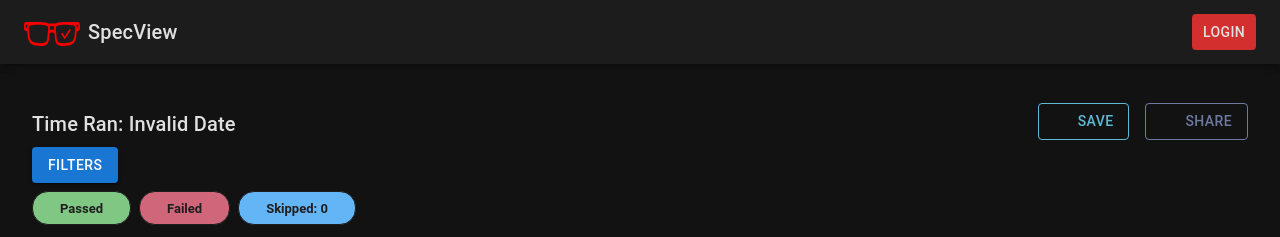
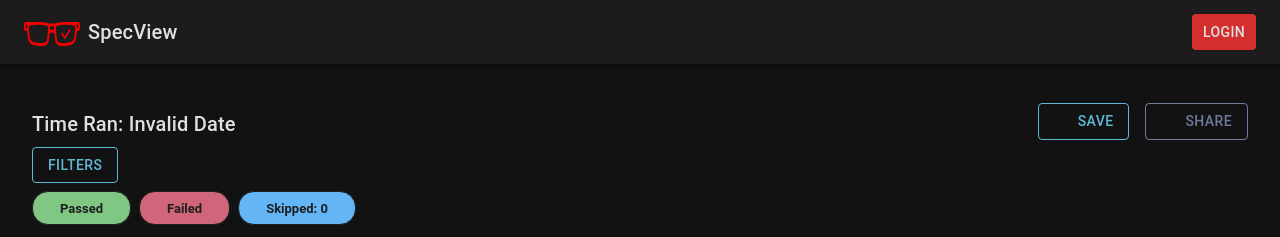
Before and after one commit to AlexKosz/SpecViewClient, a React (Create React App) app: page /uploadedFileDetails in a window 1280 px wide. Shown: the top 237 px of the page. Built offline with nearby package versions, Linux system fonts and the light colour scheme; no server answers; some icons are missing.

Commit message:
Styling to make constrast not as harsh on file detials

```diff
--- a/src/Views/FileDetailsView/components/Filters.jsx
+++ b/src/Views/FileDetailsView/components/Filters.jsx
@@ -43,7 +43,15 @@ const Filters = ({ filterData, setFilterData }) => {
 
   return (
     <div>
-      <Button aria-describedby={id} variant="contained" onClick={handleClick}>
+      <Button
+        aria-describedby={id}
+        variant="outlined"
+        onClick={handleClick}
+        sx={{
+          color: 'var(--outlined-infoButton-color)',
+          border: `1px solid var(--outlined-infoButton-color)`,
+        }}
+      >
         Filters
       </Button>
       <Popover
@@ -59,6 +67,7 @@ const Filters = ({ filterData, setFilterData }) => {
           paper: {
             sx: {
               p: 2,
+              bgcolor: 'var(--paper-background-color)',
             },
           },
         }}
@@ -71,7 +80,7 @@ const Filters = ({ filterData, setFilterData }) => {
           onChange={(e) => setSearchTerm(e.target.value)}
           sx={{
             mb: 3,
-            bgcolor: 'white',
+            backgroundColor: 'var(--paper-background-color)',
             input: { color: 'black' },
             '& .MuiOutlinedInput-root': {
               '& fieldset': { borderColor: 'gray' },
```
